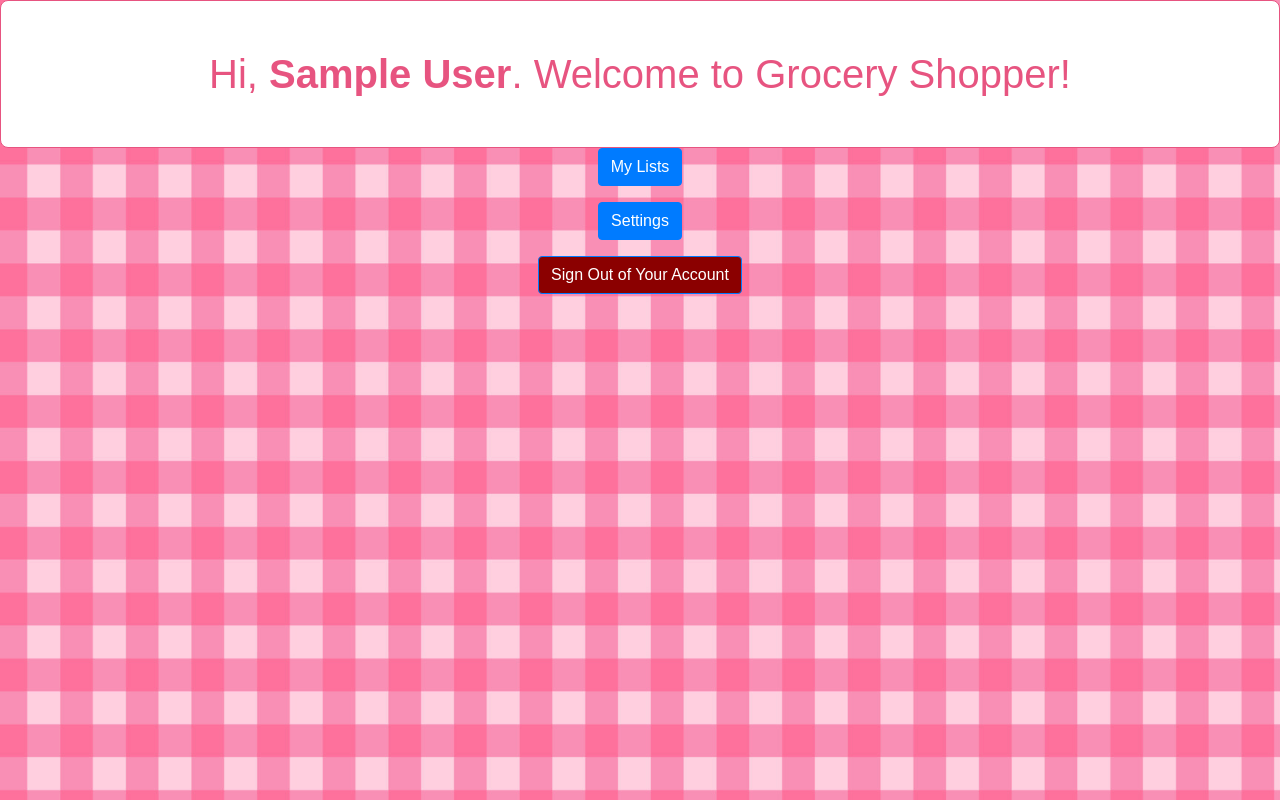
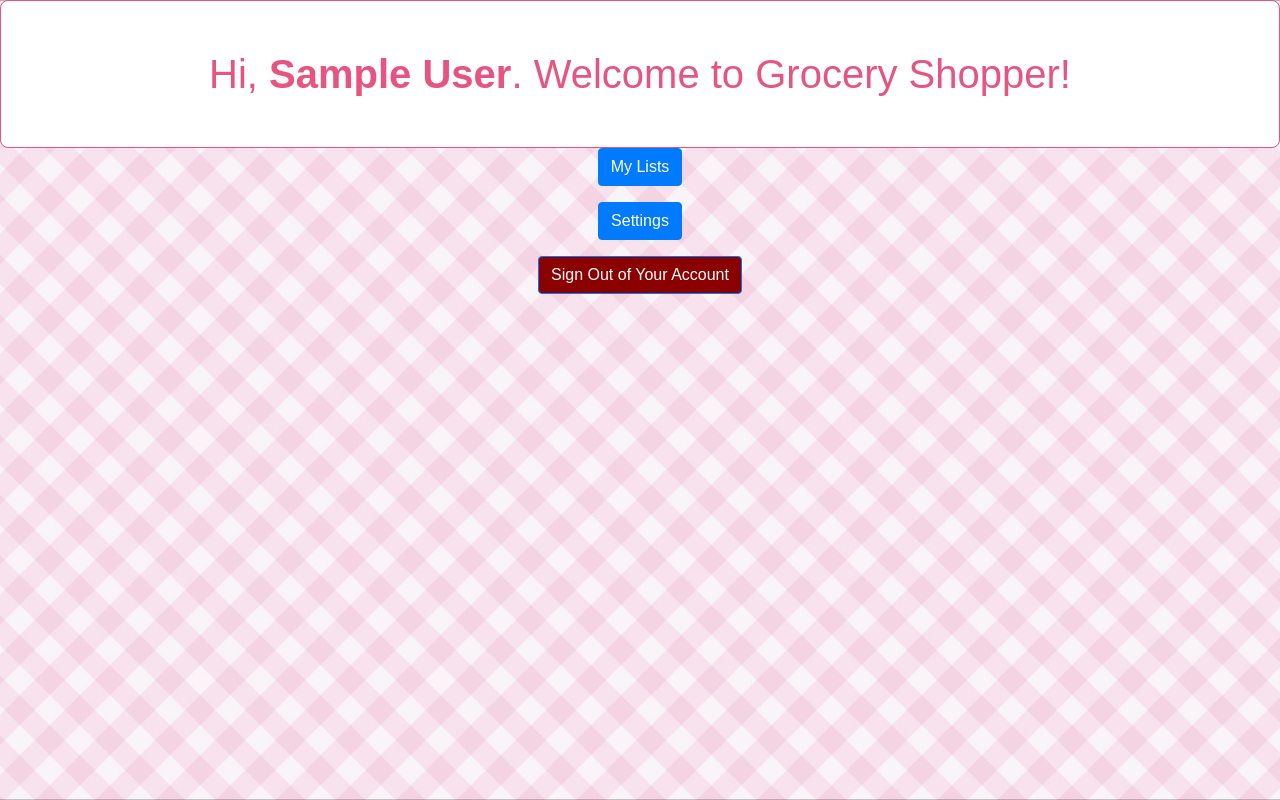
Before and after one commit to Zach-Russell/CS4750-Project, a PHP site: page / in a window 1280 px wide. Run offline with PHP 8.4, Linux system fonts and the light colour scheme; the visitor is signed in with stand-in values (Sample User, id 1).

Commit message:
slightly lighter

```diff
--- a/groceryItems.php
+++ b/groceryItems.php
@@ -27,7 +27,7 @@ if(!isset($_SESSION["loggedin"]) || $_SESSION["loggedin"] !== true){
             border-radius: 0.1275rem
         }
         body {
-            background-image: url('picnic.jpg');
+            background-image: url('picnic.jpeg');
 
             background-size: 100% 100%;
             background-position: center;
--- a/index.php
+++ b/index.php
@@ -29,7 +29,7 @@ if(!isset($_SESSION["loggedin"]) || $_SESSION["loggedin"] !== true){
         }
 
         body {
-            background-image: url('picnic.jpg');
+            background-image: url('picnic.jpeg');
 
             background-size: cover;
             background-position: center;
@@ -42,6 +42,7 @@ if(!isset($_SESSION["loggedin"]) || $_SESSION["loggedin"] !== true){
             justify-content: center;
             text-align: center;
         }
+
 
         .text-container {
             background-color: white;
--- a/myLists.php
+++ b/myLists.php
@@ -27,7 +27,7 @@ if(!isset($_SESSION["loggedin"]) || $_SESSION["loggedin"] !== true){
             border-radius: 0.1275rem
         }
         body {
-            background-image: url('picnic.jpg');
+            background-image: url('picnic.jpeg');
 
             background-size: cover;
             background-position: center;
--- a/search.php
+++ b/search.php
@@ -25,7 +25,7 @@ if(!isset($_SESSION["loggedin"]) || $_SESSION["loggedin"] !== true){
             border-radius: 0.1275rem
         }
         body {
-            background-image: url('picnic.jpg');
+            background-image: url('picnic.jpeg');
 
             background-size: cover;
             background-position: center;
--- a/searchCategory.php
+++ b/searchCategory.php
@@ -25,7 +25,7 @@ if(!isset($_SESSION["loggedin"]) || $_SESSION["loggedin"] !== true){
             border-radius: 0.1275rem
         }
         body {
-            background-image: url('picnic.jpg');
+            background-image: url('picnic.jpeg');
 
             background-size: cover;
             background-position: center;
--- a/settings.php
+++ b/settings.php
@@ -132,7 +132,7 @@ if($_SERVER["REQUEST_METHOD"] == "POST"){
             border-radius: 0.1275rem
         }
         body {
-            background-image: url('picnic.jpg');
+            background-image: url('picnic.jpeg');
 
             background-size: cover;
             background-position: center;
--- a/style.css
+++ b/style.css
@@ -1,5 +1,5 @@
 .background-image-container {
-    background-image: url('/picnic.jpg');
+    background-image: url('/picnic.jpeg');
 
     background-size: cover;
     background-position: center;
```
Also changed, not shown: Untitled design.png (added), picnic.jpeg (added), picnic.png (added), picnicOld.jpg (renamed from picnic.jpg).
